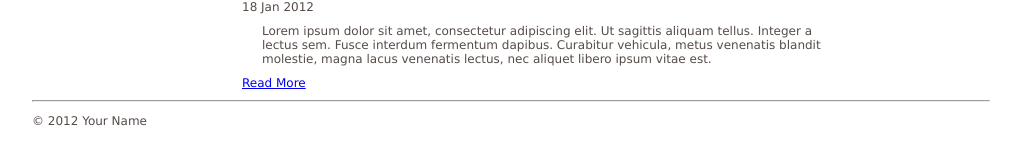
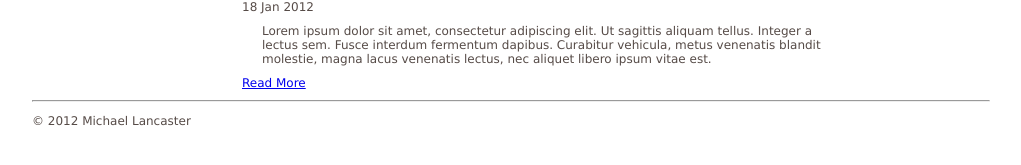
Before and after one commit to feyman2016/michaellancaster, a Jekyll site: the page built from index.html, in a window 1280 px wide. Shown: the part 284-449 px from the top of the page, without its empty margins (26-1047 px from the left). Built offline with Jekyll 4.4.1, drawn with Linux system fonts in a browser that asks for light colours; part of the change alters nothing that is shown.

Commit message:
new config

```diff
--- a/_config.yml
+++ b/_config.yml
@@ -1,11 +1,11 @@
 # Name of your blog (this will show up at the top of your page and in the RSS feed)
-name: Sample Jekyll Blog
+name: Michael Lancaster
 
 # Short description (goes below the title; it will also be used in the RSS feed)
-description: This is a sample Jekyll Blog.
+description: Front End Developer/HTML5 Soldier
 
 # Your name, as you want it to appear underneath each post and in the footer
-author: Your Name
+author: Michael Lancaster
 
 # The directory for category index pages. Change it to something else if
 # for example you want links like /categories/category1 instead of /category1
@@ -17,7 +17,7 @@ category_dir: /
 #baseurl: /path/to/blog
 
 # The URL of your actual domain. This will be used to make absolute links in the RSS feed.
-url: http://yourdomain.com/
+url: http://bymichaellancaster.com/
 
 # Continue compiling even if there are errors. Keep it true, unless troubleshooting.
 auto: true
--- a/_layouts/default.html
+++ b/_layouts/default.html
@@ -1,8 +1,7 @@
-<!DOCTYPE HTML PUBLIC "-//W3C//DTD HTML 4.01 Transitional//EN"
-"http://www.w3.org/TR/html4/loose.dtd">
-
-<html>
+<!doctype html>
+<html lang="en">
 <head>
+	<meta charset="UTF-8">
 	<title>{% if page.title %} {{ page.title }} | {% endif %} My Page</title>
     <link rel="stylesheet" href="{{site.baseurl}}/style.css" />
     <link rel="alternate" type="application/rss+xml" title="RSS Feed" href="{{site.baseurl}}/feed.xml" />
```
Also changed, not shown: 9 other files. Lines whose indentation alone changed are shown as unchanged.
